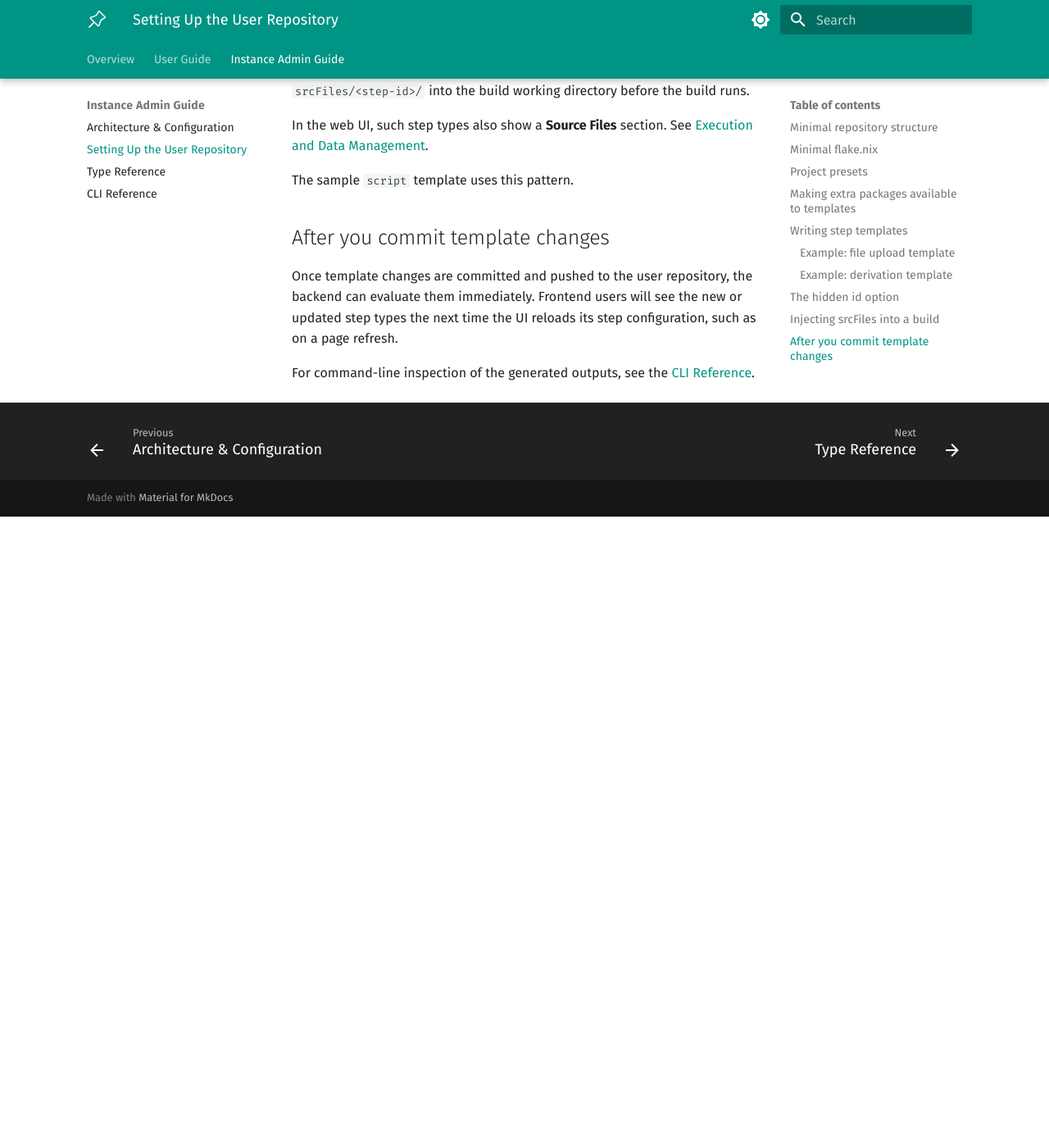
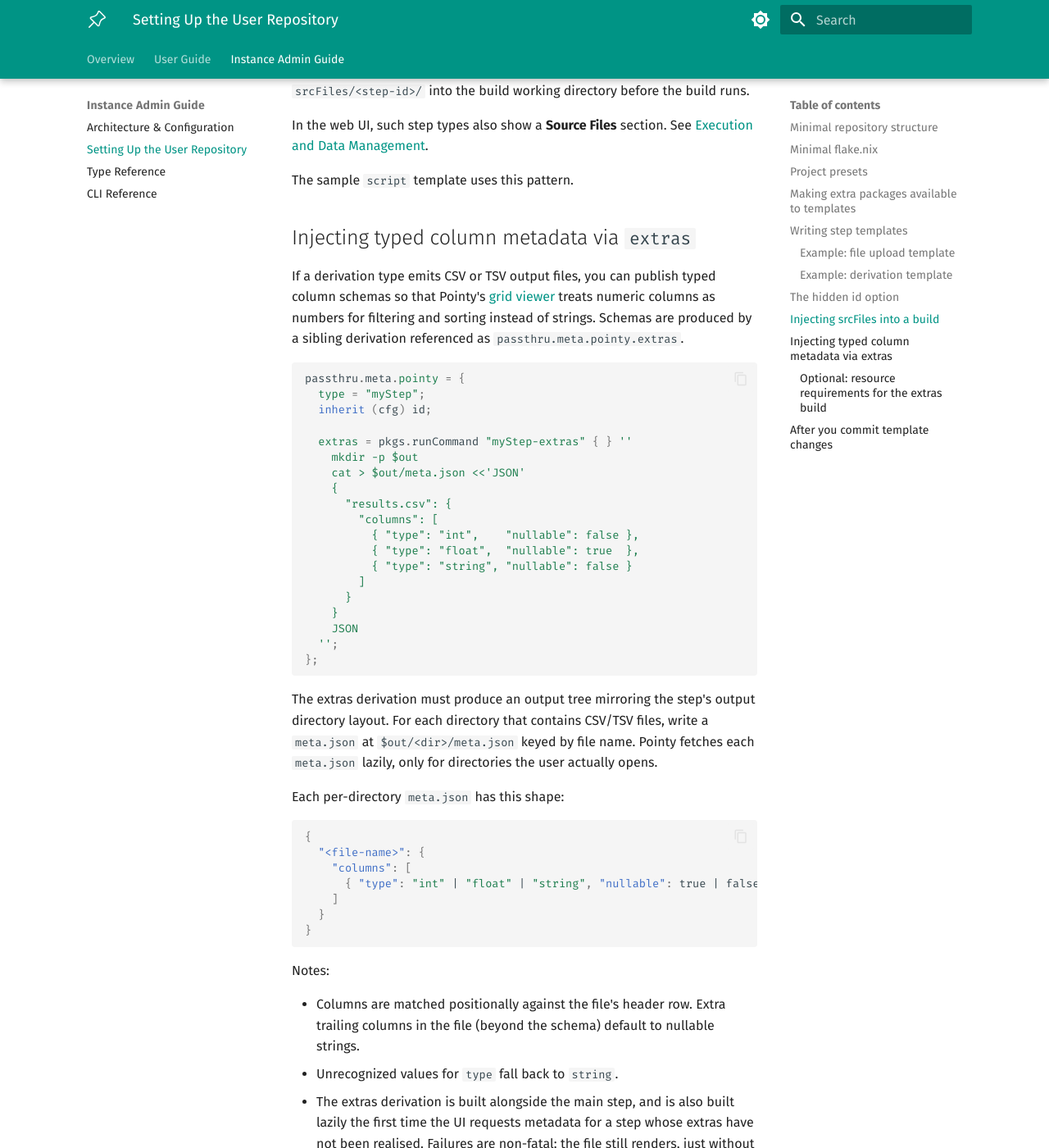
Before and after one commit to 421anon/pointy, an MkDocs documentation site: the page built from docs/pages/user-repo-setup.md, in a window 1280 px wide and 1400 px high, scrolled down 7152 px. Shown: the whole window at 82% size. Built offline with MkDocs 1.6.1 and Material for MkDocs 9.7.7, drawn with Linux system fonts in a browser that asks for light colours; before the commit the page ends 7782 px from its top, so only the background shows below that; some of the changed text lies outside the part shown.

Commit message:
document csv viewer and extras

````diff
--- a/docs/pages/user-repo-setup.md
+++ b/docs/pages/user-repo-setup.md
@@ -307,6 +307,72 @@ In the web UI, such step types also show a **Source Files** section. See [Execut
 
 The sample `script` template uses this pattern.
 
+## Injecting typed column metadata via `extras`
+
+If a derivation type emits CSV or TSV output files, you can publish typed column schemas so that Pointy's [grid viewer](execution.md#csv-and-tsv-grid-preview) treats numeric columns as numbers for filtering and sorting instead of strings. Schemas are produced by a sibling derivation referenced as `passthru.meta.pointy.extras`.
+
+```nix
+passthru.meta.pointy = {
+  type = "myStep";
+  inherit (cfg) id;
+
+  extras = pkgs.runCommand "myStep-extras" { } ''
+    mkdir -p $out
+    cat > $out/meta.json <<'JSON'
+    {
+      "results.csv": {
+        "columns": [
+          { "type": "int",    "nullable": false },
+          { "type": "float",  "nullable": true  },
+          { "type": "string", "nullable": false }
+        ]
+      }
+    }
+    JSON
+  '';
+};
+```
+
+The extras derivation must produce an output tree mirroring the step's output directory layout. For each directory that contains CSV/TSV files, write a `meta.json` at `$out/<dir>/meta.json` keyed by file name. Pointy fetches each `meta.json` lazily, only for directories the user actually opens.
+
+Each per-directory `meta.json` has this shape:
+
+```json
+{
+  "<file-name>": {
+    "columns": [
+      { "type": "int" | "float" | "string", "nullable": true | false }
+    ]
+  }
+}
+```
+
+Notes:
+
+- Columns are matched positionally against the file's header row. Extra trailing columns in the file (beyond the schema) default to nullable strings.
+- Unrecognized values for `type` fall back to `string`.
+- The extras derivation is built alongside the main step, and is also built lazily the first time the UI requests metadata for a step whose extras have not been realised. Failures are non-fatal: the file still renders, just without typed columns. Errors are visible in the backend log.
+- Each per-directory `meta.json` is capped at 10 MiB.
+
+### Optional: resource requirements for the extras build
+
+By default the extras derivation builds with conservative slurm resources (`cpu = 1`, `ram = "1G"`, `ior = "0"`, `iow = "0"`). For larger metadata jobs, attach a `passthru.requirements` to the extras derivation:
+
+```nix
+extras = pkgs.runCommand "myStep-extras" {
+  passthru.requirements = {
+    cpu = 2;
+    ram = "4G";
+    ior = "0";
+    iow = "0";
+  };
+} ''
+  ...
+'';
+```
+
+Pointy reads `meta.pointy.extras.requirements` when scheduling the extras build. The shape matches a regular step's `requirements`.
+
 ## After you commit template changes
 
 Once template changes are committed and pushed to the user repository, the backend can evaluate them immediately. Frontend users will see the new or updated step types the next time the UI reloads its step configuration, such as on a page refresh.
````
Also changed, not shown: docs/pages/execution.md (+21 -0 lines).
